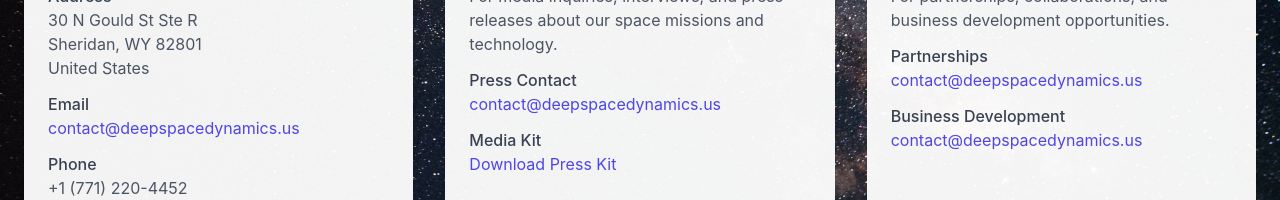
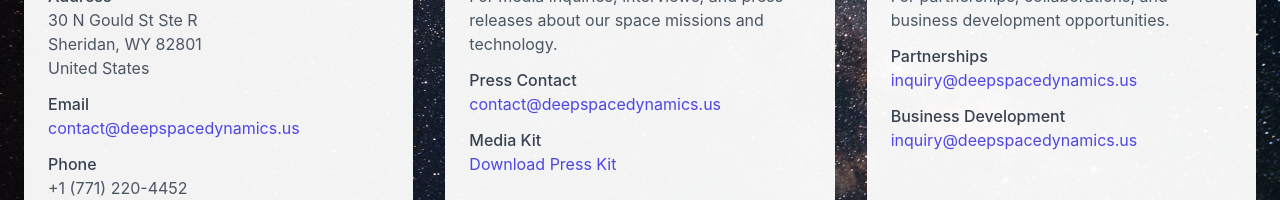
Before and after one commit to tommytoyou/deep-space-dynamics, a React (Create React App) app: page /contact in a window 1280 px wide. Shown: the part 425-625 px from the top of the page. Built offline with nearby package versions, Linux system fonts and the light colour scheme; the HTML template or start-up script is replaced by a standard one.

Commit message:
Updated inquiry email

```diff
--- a/src/pages/Contact.jsx
+++ b/src/pages/Contact.jsx
@@ -80,7 +80,7 @@ const Contact = () => {
                   <h3 className="font-medium text-gray-700">Partnerships</h3>
                   <p className="text-gray-600">
                     <a href="mailto:partners@company.com" className="text-indigo-600 hover:text-indigo-700">
-                      contact@deepspacedynamics.us
+                     inquiry@deepspacedynamics.us
                     </a>
                   </p>
                 </div>
@@ -88,7 +88,7 @@ const Contact = () => {
                   <h3 className="font-medium text-gray-700">Business Development</h3>
                   <p className="text-gray-600">
                     <a href="mailto:business@company.com" className="text-indigo-600 hover:text-indigo-700">
-                      contact@deepspacedynamics.us
+                     inquiry@deepspacedynamics.us
                     </a>
                   </p>
                 </div>
```
